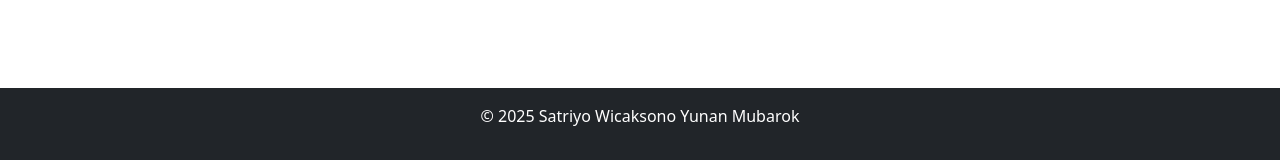
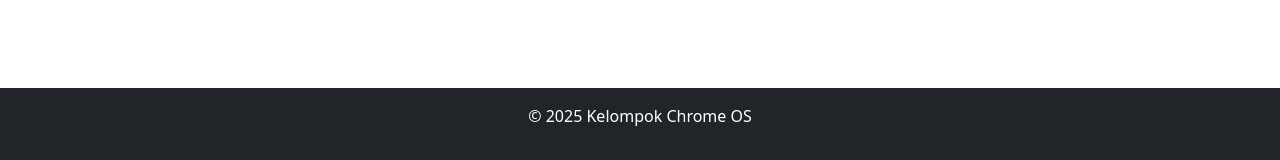
Before and after one commit to Satriyo62/Php-Mvc-With-bootsrap, a PHP site: the page made by phpmvc/app/views/templates/footer.php in a window 1280 px wide. Shown: the part 640-800 px from the top of the page. Run offline with PHP 8.4, Linux system fonts and the light colour scheme; the template is opened without the code that fills it, so the values that code supplies are empty; some libraries are stand-ins or nearby versions.

Commit message:
Update footer.php

```diff
--- a/phpmvc/app/views/templates/footer.php
+++ b/phpmvc/app/views/templates/footer.php
@@ -1,9 +1,10 @@
 </main>
 
 <footer class="bg-dark text-white text-center py-3 mt-auto">
-  <p>© 2025 Satriyo Wicaksono Yunan Mubarok</p>
+  <p>© 2025 Kelompok Chrome OS</p>
 </footer>
 
 <script src="https://cdn.jsdelivr.net/npm/bootstrap@5.3.0/dist/js/bootstrap.bundle.min.js"></script>
 </body>
+
 </html>
```
